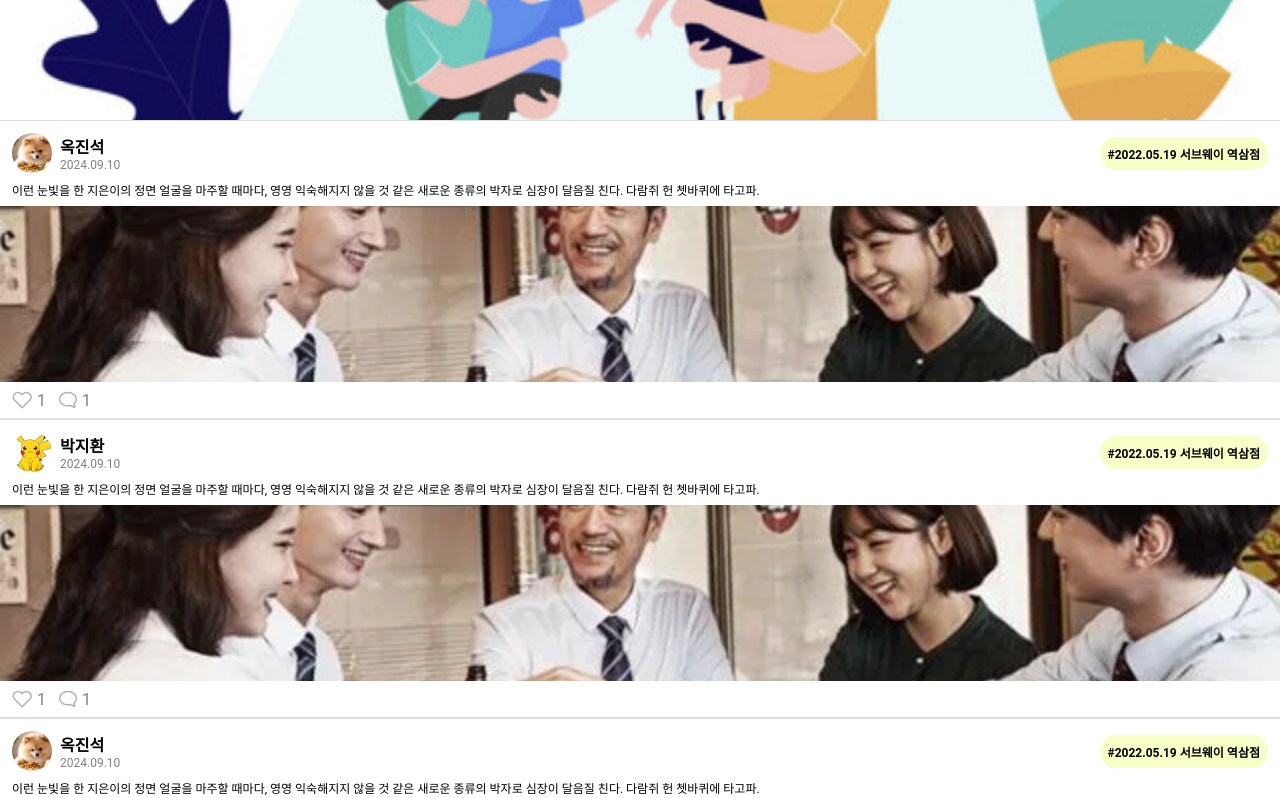
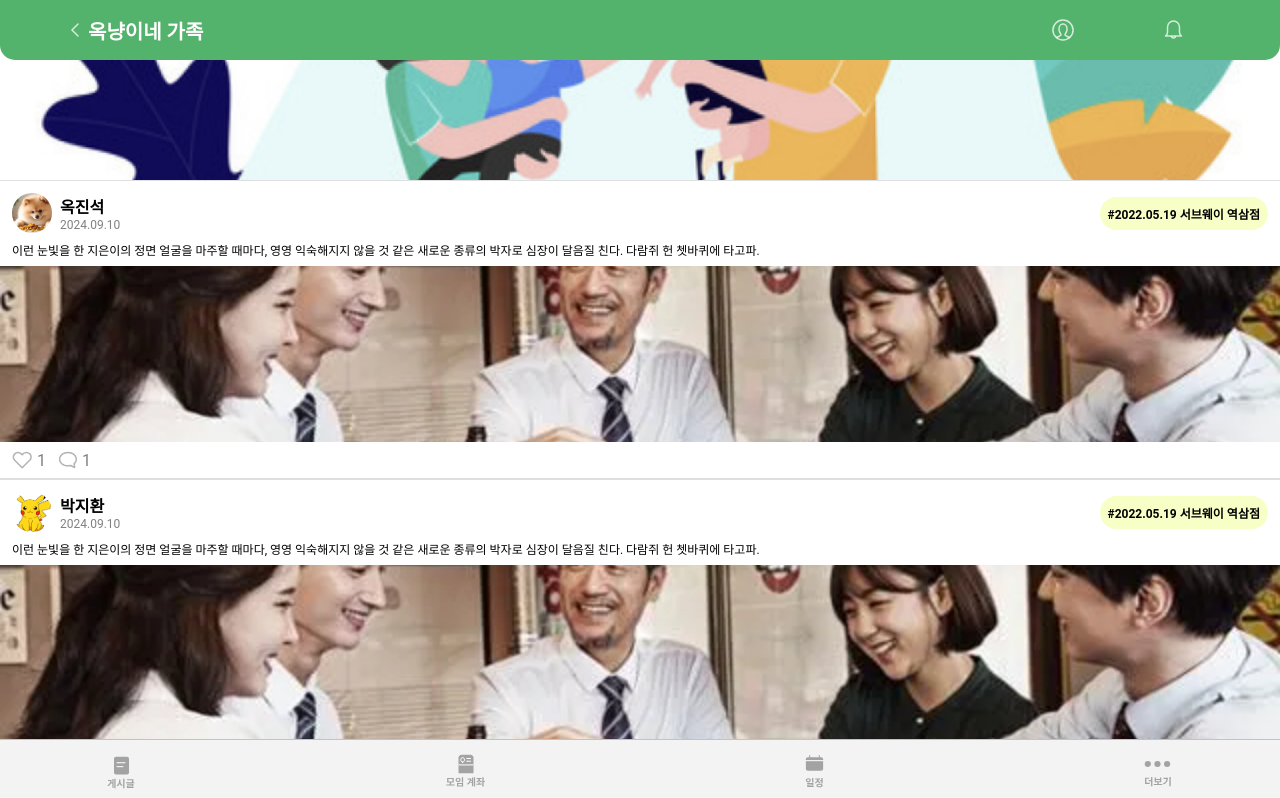
Before and after one commit to JJOK97/more-more, a React (Vite) app in the folder frontend/: page /feed in a window 1280 px wide. Shown: the top 798 px of the page. Built offline with nearby package versions, Linux system fonts and the light colour scheme; a web font is replaced by a local one.

Commit message:
design: control size for header,footer (S11P21A605-295)

```diff
--- /dev/null
+++ b/frontend/src/assets/css/common/appRouter.css
@@ -0,0 +1,4 @@
+main {
+    padding-top: 3.75rem;
+    padding-bottom: 3.75rem;
+  }
--- a/frontend/src/assets/css/common/groupFooter.css
+++ b/frontend/src/assets/css/common/groupFooter.css
@@ -1,5 +1,5 @@
 footer {
-	height: 8.025vh;
+	height: 7.5vh;
 	width: 100vw;
 	background-color: #f3f3f3;
 	display: flex;
--- a/frontend/src/router/appRouter.jsx
+++ b/frontend/src/router/appRouter.jsx
@@ -1,12 +1,17 @@
 import { BrowserRouter as Router, Routes, Route } from 'react-router-dom';
+import '@/assets/css/common/appRouter.css';
 import Main from '@/pages/Main';
 import Login from '@/pages/Login/Login';
 import Profile from '@/pages/User/Profile';
 import Feed from '@/pages/feed/Feed';
+import Header from '@/components/common/GroupHeader';
+import Footer from '@/components/common/GroupFooter';
 
 const AppRouter = () => {
 	return (
 		<Router>
+			<Header />
+			<main>
 				<Routes>
 					<Route
 						path="/"
@@ -25,6 +30,8 @@ const AppRouter = () => {
 						element={<Feed />}
 					/>
 				</Routes>
+			</main>
+			<Footer />
 		</Router>
 	);
 };
```
Lines whose indentation alone changed are shown as unchanged.
